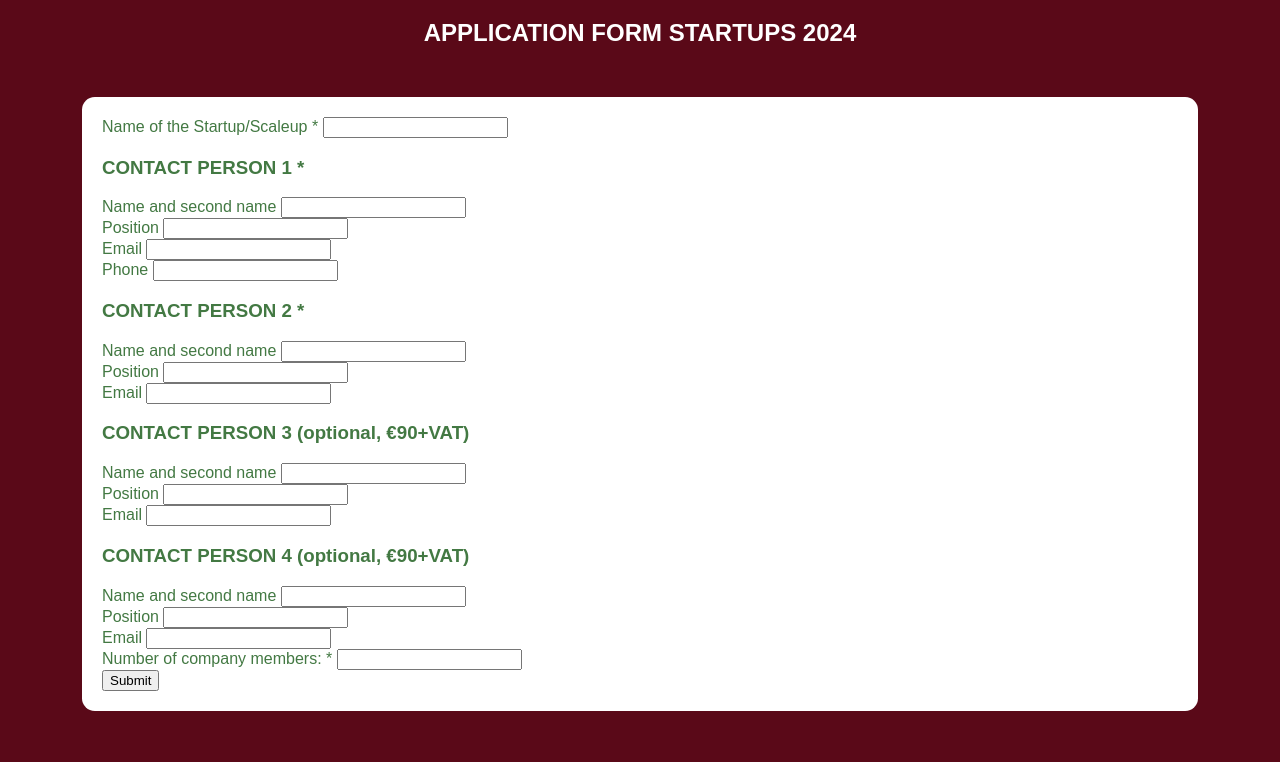
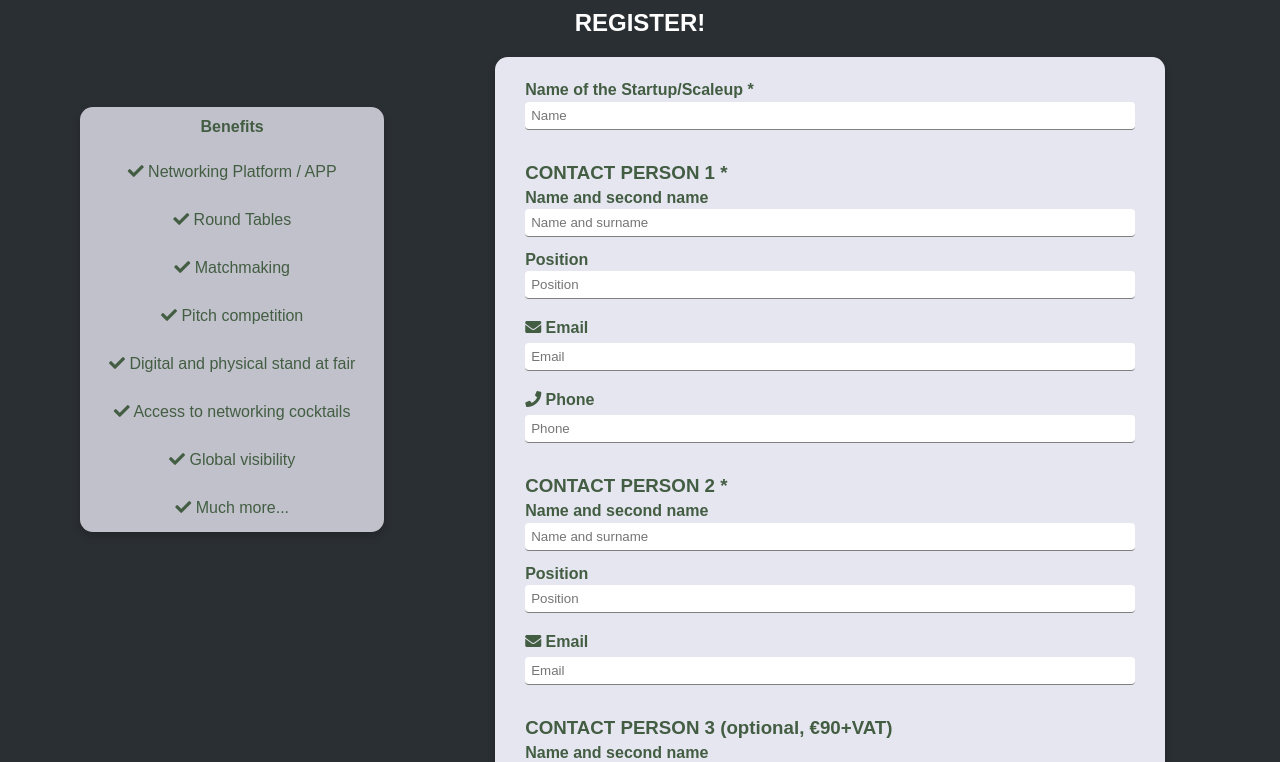
Before and after one commit to anitalopp/diseno-interfaces, a plain HTML site: page startup/index.html in a window 1280 px wide. Shown: the part 109-871 px from the top of the page. Drawn offline with Linux system fonts and the light colour scheme.

Commit message:
24/09/2024

```diff
--- a/startup/estilos.css
+++ b/startup/estilos.css
@@ -1,29 +1,85 @@
 body {
     font-family: Arial, sans-serif;
-    background-color: #5a0918;
-
+    background-color: #2A2F33;
     color: #ffffff;
     margin: 0;
-    padding: 20px;
+    line-height: 0.4;
+
 }
 
 form {
-    background-color: #ffffff;
-    width: 90%;
-    margin: 50px auto;
+    background-color: #e6e6f0;
+    width: 50%;
+    margin: auto;
     border-radius: 0.8rem;
-    padding: 20px;
-    box-sizing: border-box;
-    color: rgb(67, 121, 67);
+    padding: 30px;
+    box-shadow: 0px 4px 8px rgba(0, 0, 0, 0.2);
+    color: #435d43;
 }
 
 h1, h2 {
     text-align: center;
+    color: #ffffff;
+    margin: 30px 0;
 }
 
-.h1 {
-    border-top: 4px solid rgb(255, 255, 255);
-    border-bottom: 4px solid rgb(255, 255, 255);
+h1 {
+    margin: 30px 0;
+    border-bottom: 4px solid #e6e6f0;
+    padding: 25px 0;
+    font-family: 'Roboto', sans-serif;
+}
+
+
+label {
+    font-weight: bold;
+    display: block;
+    margin-bottom: 8px;
+}
+
+input[type="text"], input[type="email"], input[type="tel"], input[type="number"] {
+    width: 100%;
+    padding: 6px;
+    margin: 0px 0 20px 0;
+    border: none;
+    border-radius: 4px;
+    box-sizing: border-box;
+    border-bottom: 1px solid grey;
+}
+
+button {
+    background-color: #860c229d;
+    color: white;
+    padding: 12px 20px;
+    border: none;
+    border-radius: 4px;
+    cursor: pointer;
+    width: 100%;
+    font-size: 16px;
+}
+
+button:hover {
+    background-color: #820e26;
+}
+
+
+
+
+.container {
+    display: flex;
+    margin: 30px;
+}
+
+table {
+    background-color: rgba(230, 230, 240, 0.8);
+    width: 80%;
+    margin: 50px;
+    border-radius: 0.8rem;
+    box-shadow: 0px 4px 8px rgba(0, 0, 0, 0.2);
+    color: #435d43;
     text-align: center;
-    padding: 10px 0;
 }
+
+td, th { /* Para las celdas y los encabezados */
+    padding: 15px; /* Ajusta el valor según el espaciado deseado */
+}
--- a/startup/index.html
+++ b/startup/index.html
@@ -4,79 +4,89 @@
     <meta charset="UTF-8">
     <meta name="viewport" content="width=device-width, initial-scale=1.0">
     <title>Startup Olé</title>
+    <link rel="stylesheet" href="https://cdnjs.cloudflare.com/ajax/libs/font-awesome/5.15.4/css/all.min.css">
+    <link href="https://fonts.googleapis.com/css2?family=Roboto:wght@400;700&display=swap" rel="stylesheet">
     <link rel="stylesheet" href="../startup/estilos.css">
-
 </head>
 <body>
-    <h1  class="h1">STARTUPS, WELCOME TO STARTUP OLÉ 2024 </h1>
-    <h2>APPLICATION FORM STARTUPS 2024</h2>
+    <h1 class="h1">STARTUP OLÉ 2024 </h1>
+    <h2>REGISTER!</h2>
+
+    <div class="container">
+        <div class="info">
+            <table>
+                <thead>
+                    <tr>
+                        <th>Benefits</th>
+                    </tr>
+                </thead>
+                <tbody>
+                    <tr><td><i class="fas fa-check"></i> Networking Platform / APP</td></tr>
+                    <tr><td><i class="fas fa-check"></i> Round Tables</td></tr>
+                    <tr><td><i class="fas fa-check"></i> Matchmaking</td></tr>
+                    <tr><td><i class="fas fa-check"></i> Pitch competition</td></tr>
+                    <tr><td><i class="fas fa-check"></i> Digital and physical stand at fair</td></tr>
+                    <tr><td><i class="fas fa-check"></i> Access to networking cocktails</td></tr>
+                    <tr><td><i class="fas fa-check"></i> Global visibility</td></tr>
+                    <tr><td><i class="fas fa-check"></i> Much more...</td></tr>
+                </tbody>
+            </table>
+
+
+        </div>
+
         <form action="your_action_url" method="post">
             <label for="startup_name">Name of the Startup/Scaleup *</label>
-        <input type="text" id="startup_name" name="startup_name" required>
+            <input type="text" id="startup_name" name="startup_name" required placeholder="Name">
             <br>
 
             <h3>CONTACT PERSON 1 *</h3>
             <label for="contact_person_1">Name and second name</label>
-        <input type="text" id="contact_person_1" name="contact_person_1" required>
+            <input type="text" id="contact_person_1" name="contact_person_1" required placeholder="Name and surname">
             <br>
 
             <label for="position_1">Position</label>
-        <input type="text" id="position_1" name="position_1" required>
+            <input type="text" id="position_1" name="position_1" required placeholder="Position">
             <br>
 
-        <label for="email_1">Email</label>
-        <input type="email" id="email_1" name="email_1" required>
-        <br>
-
-        <label for="phone">Phone</label>
-        <input type="tel" id="phone" name="phone" required>
+            <label for="email_1"><i class="fas fa-envelope"></i> Email</label>
+            <input type="email" id="email_1" name="email_1" required placeholder="Email">
+            <label for="phone"><i class="fas fa-phone"></i> Phone</label>
+            <input type="tel" id="phone" name="phone" required placeholder="Phone">
             <br>
 
             <h3>CONTACT PERSON 2 *</h3>
             <label for="contact_person_2">Name and second name</label>
-        <input type="text" id="contact_person_2" name="contact_person_2" required>
+            <input type="text" id="contact_person_2" name="contact_person_2" required placeholder="Name and surname">
             <br>
 
             <label for="position_2">Position</label>
-        <input type="text" id="position_2" name="position_2" required>
+            <input type="text" id="position_2" name="position_2" required placeholder="Position">
             <br>
 
-        <label for="email_2">Email</label>
-        <input type="email" id="email_2" name="email_2" required>
+            <label for="email_2"><i class="fas fa-envelope"></i> Email</label>
+            <input type="email" id="email_2" name="email_2" required placeholder="Email">
             <br>
 
             <h3>CONTACT PERSON 3 (optional, €90+VAT)</h3>
             <label for="contact_person_3">Name and second name</label>
-        <input type="text" id="contact_person_3" name="contact_person_3">
+            <input type="text" id="contact_person_3" name="contact_person_3" placeholder="Name and surname">
             <br>
 
             <label for="position_3">Position</label>
-        <input type="text" id="position_3" name="position_3">
+            <input type="text" id="position_3" name="position_3" placeholder="Position">
             <br>
 
-        <label for="email_3">Email</label>
-        <input type="email" id="email_3" name="email_3">
-        <br>
-
-        <h3>CONTACT PERSON 4 (optional, €90+VAT)</h3>
-        <label for="contact_person_4">Name and second name</label>
-        <input type="text" id="contact_person_4" name="contact_person_4">
-        <br>
-
-        <label for="position_4">Position</label>
-        <input type="text" id="position_4" name="position_4">
-        <br>
-
-        <label for="email_4">Email</label>
-        <input type="email" id="email_4" name="email_4">
+            <label for="email_3"><i class="fas fa-envelope"></i> Email</label>
+            <input type="email" id="email_3" name="email_3" placeholder="Email">
             <br>
 
             <label for="number_of_members">Number of company members: *</label>
             <input type="number" id="number_of_members" name="number_of_members" required>
             <br>
 
-        <button type="submit">Submit</button>
+            <button type="submit">SUBMIT</button>
         </form>
-
+    </div>
 </body>
 </html>
```
Lines whose indentation alone changed are shown as unchanged.
